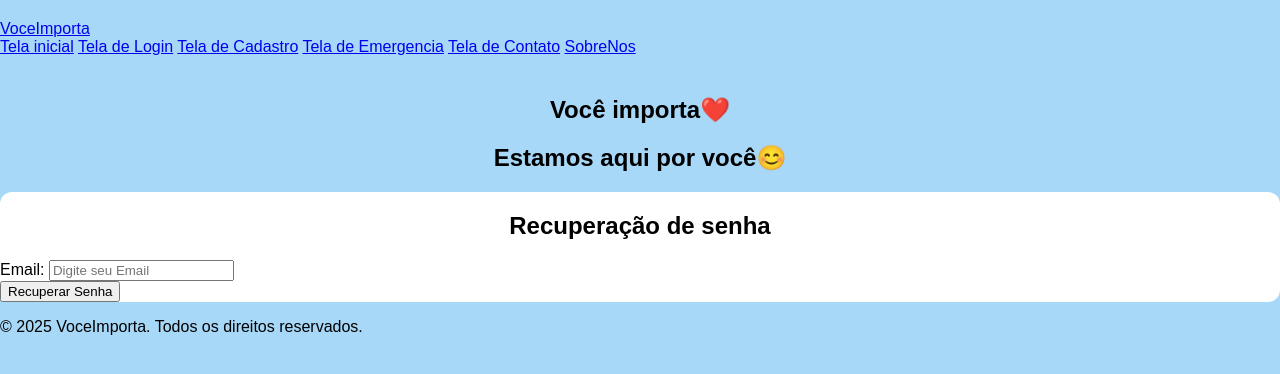
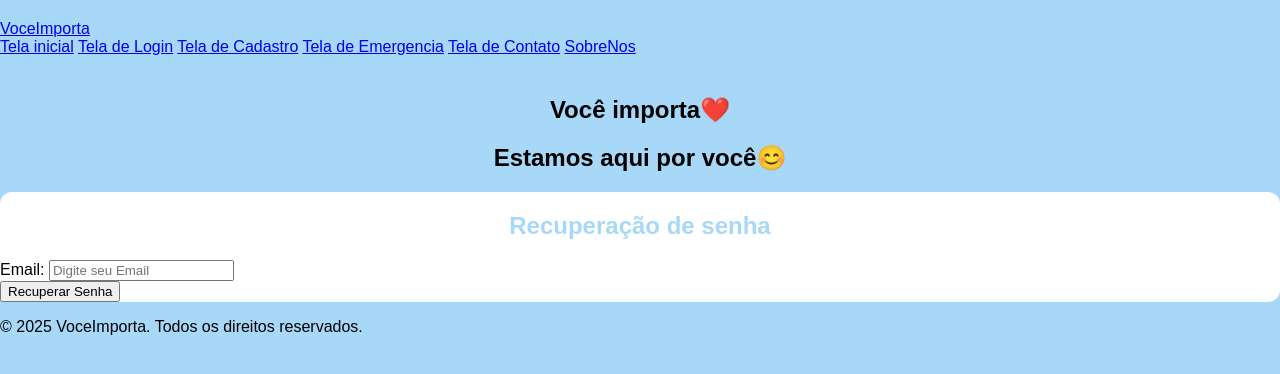
Before and after one commit to FirezinDW/Projeto---Voce-importa, a website: page pages/RecuperarSenha.html in a window 1280 px wide. Drawn offline with Linux system fonts and the light colour scheme.

Commit message:
Primeiro commit

```diff
--- a/css/style.css
+++ b/css/style.css
@@ -69,4 +69,8 @@ body {
    border-radius: 12px;
 }
 
-.RecuperarSenha h2
+.RecuperarSenha h2 {
+   color: #a7d8f7;
+}
+
+.RecuperarSenha
```
